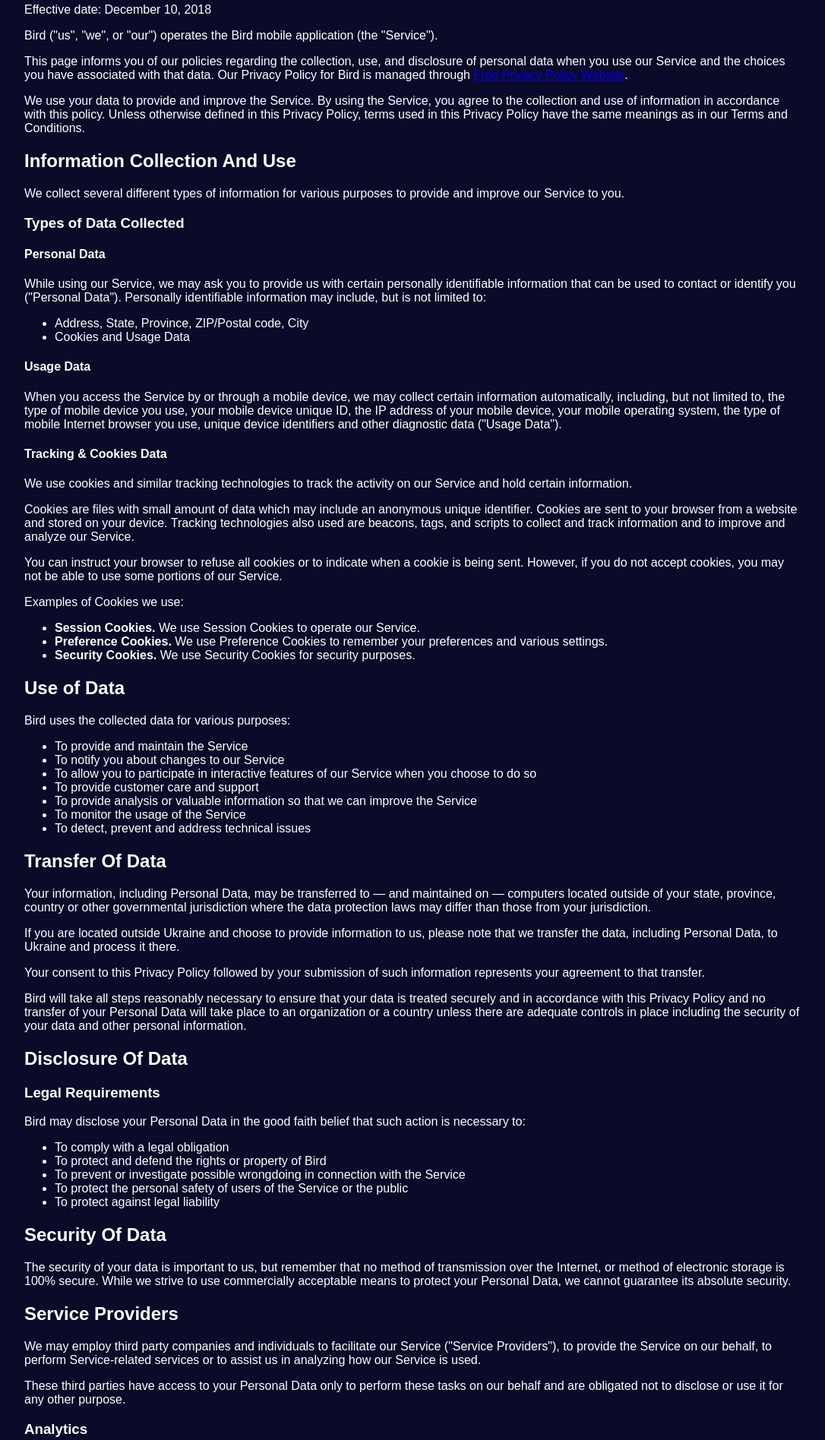
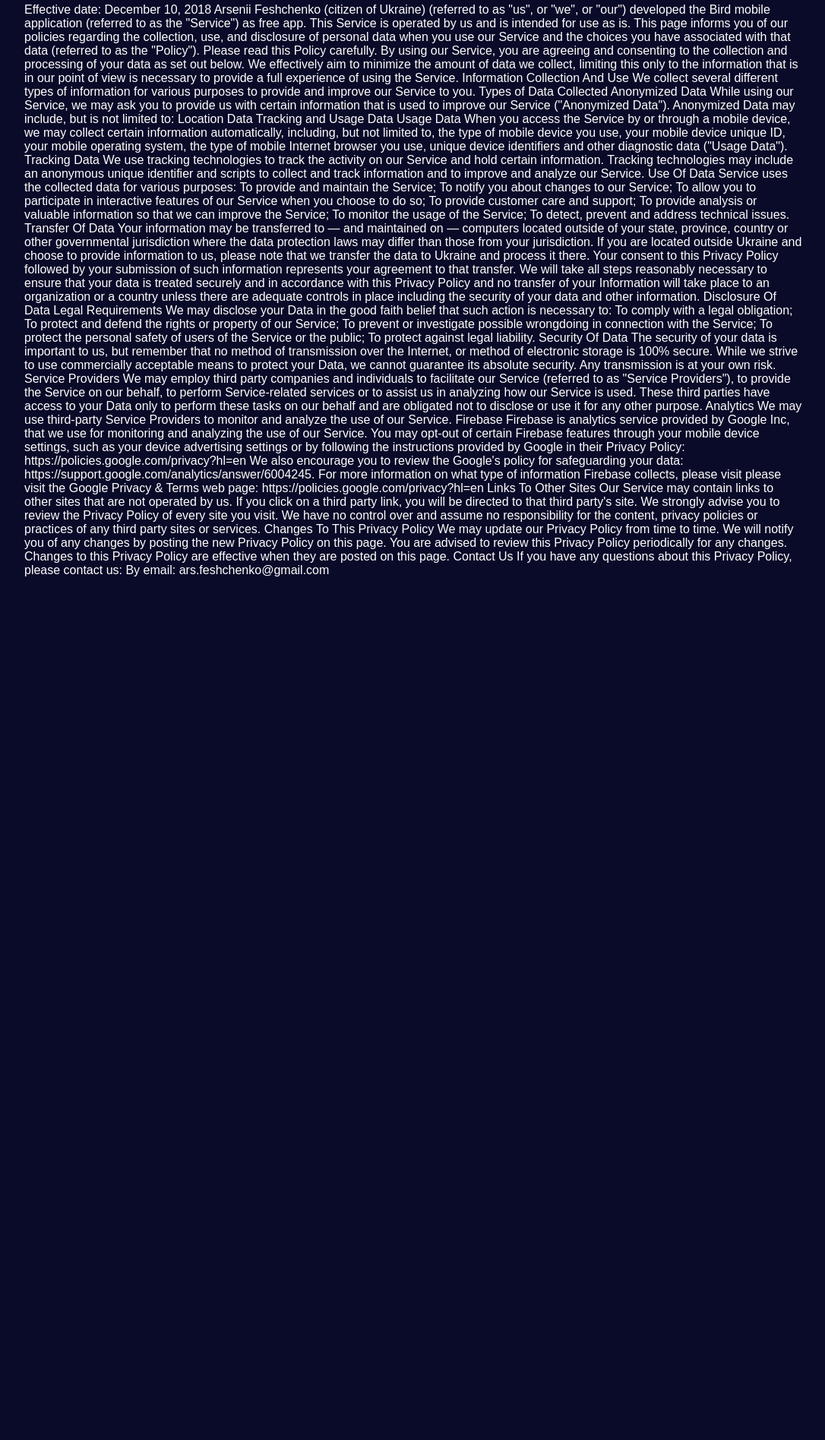
Before and after one commit to arsfeshchenko/arsfeshchenko.github.io, a plain HTML site: page index.html in a window 1280 px wide. Shown: the part 398-2294 px from the top of the page at 76% size, without its empty margins (96-1182 px from the left). After the commit the page ends 1234 px from the top, so only its background shows below. Drawn offline with Linux system fonts and the light colour scheme.

Commit message:
Privacy Policy updated

```diff
--- a/index.html
+++ b/index.html
@@ -44,117 +44,82 @@
                 <h1>Bird Privacy Policy</h1>
 
 
-                <p>Effective date: December 10, 2018</p>
+<p>Effective date: December 10, 2018
+
+Arsenii Feshchenko (citizen of Ukraine) (referred to as "us", or "we", or "our") developed the Bird mobile application (referred to as the "Service") as free app. This Service is operated by us and is intended for use as is.
+This page informs you of our policies regarding the collection, use, and disclosure of personal data when you use our Service and the choices you have associated with that data (referred to as the "Policy"). Please read this Policy carefully. By using our Service, you are agreeing and consenting to the collection and processing of your data as set out below.
+We effectively aim to minimize the amount of data we collect, limiting this only to the information that is in our point of view is necessary to provide a full experience of using the Service.
+
+Information Collection And Use
+We collect several different types of information for various purposes to provide and improve our Service to you.
+Types of Data Collected
+Anonymized Data
+While using our Service, we may ask you to provide us with certain information that is used to improve our Service ("Anonymized  Data"). Anonymized  Data may include, but is not limited to:
+Location Data
+Tracking and Usage Data
+
+Usage Data
+When you access the Service by or through a mobile device, we may collect certain information automatically, including, but not limited to, the type of mobile device you use, your mobile device unique ID, your mobile operating system, the type of mobile Internet browser you use, unique device identifiers and other diagnostic data ("Usage Data").
+
+Tracking Data
+We use tracking technologies to track the activity on our Service and hold certain information.
+Tracking technologies may include an anonymous unique identifier and scripts to collect and track information and to improve and analyze our Service.
+
+Use Of Data
+Service uses the collected data for various purposes:
+To provide and maintain the Service;
+To notify you about changes to our Service;
+To allow you to participate in interactive features of our Service when you choose to do so;
+To provide customer care and support;
+To provide analysis or valuable information so that we can improve the Service;
+To monitor the usage of the Service;
+To detect, prevent and address technical issues.
+
+Transfer Of Data
+Your information may be transferred to — and maintained on — computers located outside of your state, province, country or other governmental jurisdiction where the data protection laws may differ than those from your jurisdiction.
+If you are located outside Ukraine and choose to provide information to us, please note that we transfer the data to Ukraine and process it there.
+Your consent to this Privacy Policy followed by your submission of such information represents your agreement to that transfer.
+We will take all steps reasonably necessary to ensure that your data is treated securely and in accordance with this Privacy Policy and no transfer of your Information will take place to an organization or a country unless there are adequate controls in place including the security of your data and other information.
+
+Disclosure Of Data
+Legal Requirements
+We may disclose your Data in the good faith belief that such action is necessary to:
+To comply with a legal obligation;
+To protect and defend the rights or property of our Service;
+To prevent or investigate possible wrongdoing in connection with the Service;
+To protect the personal safety of users of the Service or the public;
+To protect against legal liability.
+
+Security Of Data
+The security of your data is important to us, but remember that no method of transmission over the Internet, or method of electronic storage is 100% secure. While we strive to use commercially acceptable means to protect your Data, we cannot guarantee its absolute security. Any transmission is at your own risk.
+
+Service Providers
+We may employ third party companies and individuals to facilitate our Service (referred to as "Service Providers"), to provide the Service on our behalf, to perform Service-related services or to assist us in analyzing how our Service is used.
+These third parties have access to your Data only to perform these tasks on our behalf and are obligated not to disclose or use it for any other purpose.
+
+Analytics
+We may use third-party Service Providers to monitor and analyze the use of our Service.
+
+Firebase
+Firebase is analytics service provided by Google Inc, that we use for monitoring and analyzing the use of our Service.
+You may opt-out of certain Firebase features through your mobile device settings, such as your device advertising settings or by following the instructions provided by Google in their Privacy Policy: https://policies.google.com/privacy?hl=en
+We also encourage you to review the Google's policy for safeguarding your data: https://support.google.com/analytics/answer/6004245. For more information on what type of information Firebase collects, please visit please visit the Google Privacy & Terms web page: https://policies.google.com/privacy?hl=en
+
+Links To Other Sites
+Our Service may contain links to other sites that are not operated by us. If you click on a third party link, you will be directed to that third party's site. We strongly advise you to review the Privacy Policy of every site you visit.
+We have no control over and assume no responsibility for the content, privacy policies or practices of any third party sites or services.
+
+Changes To This Privacy Policy
+We may update our Privacy Policy from time to time. We will notify you of any changes by posting the new Privacy Policy on this page.
+You are advised to review this Privacy Policy periodically for any changes. Changes to this Privacy Policy are effective when they are posted on this page.
+
+Contact Us
+If you have any questions about this Privacy Policy, please contact us:
+By email: ars.feshchenko@gmail.com </p>
 
 
-                <p>Bird ("us", "we", or "our") operates the Bird mobile application (the "Service").</p>
 
-                <p>This page informs you of our policies regarding the collection, use, and disclosure of personal data when you use our Service and the choices you have associated with that data. Our Privacy Policy  for Bird is managed through <a href="https://www.freeprivacypolicy.com/free-privacy-policy-generator.php">Free Privacy Policy Website</a>.</p>
-
-                <p>We use your data to provide and improve the Service. By using the Service, you agree to the collection and use of information in accordance with this policy. Unless otherwise defined in this Privacy Policy, terms used in this Privacy Policy have the same meanings as in our Terms and Conditions.</p>
-
-
-                <h2>Information Collection And Use</h2>
-
-                <p>We collect several different types of information for various purposes to provide and improve our Service to you.</p>
-
-                <h3>Types of Data Collected</h3>
-
-                <h4>Personal Data</h4>
-
-                <p>While using our Service, we may ask you to provide us with certain personally identifiable information that can be used to contact or identify you ("Personal Data"). Personally identifiable information may include, but is not limited to:</p>
-
-                <ul>
-                  <li>Address, State, Province, ZIP/Postal code, City</li><li>Cookies and Usage Data</li>
-                </ul>
-
-                <h4>Usage Data</h4>
-
-                <p>When you access the Service by or through a mobile device, we may collect certain information automatically, including, but not limited to, the type of mobile device you use, your mobile device unique ID, the IP address of your mobile device, your mobile operating system, the type of mobile Internet browser you use, unique device identifiers and other diagnostic data ("Usage Data").</p>
-
-                <h4>Tracking &amp; Cookies Data</h4>
-                <p>We use cookies and similar tracking technologies to track the activity on our Service and hold certain information.</p>
-                <p>Cookies are files with small amount of data which may include an anonymous unique identifier. Cookies are sent to your browser from a website and stored on your device. Tracking technologies also used are beacons, tags, and scripts to collect and track information and to improve and analyze our Service.</p>
-                <p>You can instruct your browser to refuse all cookies or to indicate when a cookie is being sent. However, if you do not accept cookies, you may not be able to use some portions of our Service.</p>
-                <p>Examples of Cookies we use:</p>
-                <ul>
-                  <li><strong>Session Cookies.</strong> We use Session Cookies to operate our Service.</li>
-                  <li><strong>Preference Cookies.</strong> We use Preference Cookies to remember your preferences and various settings.</li>
-                  <li><strong>Security Cookies.</strong> We use Security Cookies for security purposes.</li>
-                </ul>
-
-                <h2>Use of Data</h2>
-
-                <p>Bird uses the collected data for various purposes:</p>
-                <ul>
-                  <li>To provide and maintain the Service</li>
-                  <li>To notify you about changes to our Service</li>
-                  <li>To allow you to participate in interactive features of our Service when you choose to do so</li>
-                  <li>To provide customer care and support</li>
-                  <li>To provide analysis or valuable information so that we can improve the Service</li>
-                  <li>To monitor the usage of the Service</li>
-                  <li>To detect, prevent and address technical issues</li>
-                </ul>
-
-                <h2>Transfer Of Data</h2>
-                <p>Your information, including Personal Data, may be transferred to — and maintained on — computers located outside of your state, province, country or other governmental jurisdiction where the data protection laws may differ than those from your jurisdiction.</p>
-                <p>If you are located outside Ukraine and choose to provide information to us, please note that we transfer the data, including Personal Data, to Ukraine and process it there.</p>
-                <p>Your consent to this Privacy Policy followed by your submission of such information represents your agreement to that transfer.</p>
-                <p>Bird will take all steps reasonably necessary to ensure that your data is treated securely and in accordance with this Privacy Policy and no transfer of your Personal Data will take place to an organization or a country unless there are adequate controls in place including the security of your data and other personal information.</p>
-
-                <h2>Disclosure Of Data</h2>
-
-                <h3>Legal Requirements</h3>
-                <p>Bird may disclose your Personal Data in the good faith belief that such action is necessary to:</p>
-                <ul>
-                  <li>To comply with a legal obligation</li>
-                  <li>To protect and defend the rights or property of Bird</li>
-                  <li>To prevent or investigate possible wrongdoing in connection with the Service</li>
-                  <li>To protect the personal safety of users of the Service or the public</li>
-                  <li>To protect against legal liability</li>
-                </ul>
-
-                <h2>Security Of Data</h2>
-                <p>The security of your data is important to us, but remember that no method of transmission over the Internet, or method of electronic storage is 100% secure. While we strive to use commercially acceptable means to protect your Personal Data, we cannot guarantee its absolute security.</p>
-
-                <h2>Service Providers</h2>
-                <p>We may employ third party companies and individuals to facilitate our Service ("Service Providers"), to provide the Service on our behalf, to perform Service-related services or to assist us in analyzing how our Service is used.</p>
-                <p>These third parties have access to your Personal Data only to perform these tasks on our behalf and are obligated not to disclose or use it for any other purpose.</p>
-
-                <h3>Analytics</h3>
-                <p>We may use third-party Service Providers to monitor and analyze the use of our Service.</p>
-                <ul>
-                  <li>
-                    <p><strong>Firebase</strong></p>
-                    <p>Firebase is analytics service provided by Google Inc.</p>
-                    <p>You may opt-out of certain Firebase features through your mobile device settings, such as your device advertising settings or by following the instructions provided by Google in their Privacy Policy: <a href="https://policies.google.com/privacy?hl=en">https://policies.google.com/privacy?hl=en</a></p>
-                    <p>We also encourage you to review the Google's policy for safeguarding your data: <a href="https://support.google.com/analytics/answer/6004245">https://support.google.com/analytics/answer/6004245</a>. For more information on what type of information Firebase collects, please visit please visit the Google Privacy &amp; Terms web page: <a href="https://policies.google.com/privacy?hl=en">https://policies.google.com/privacy?hl=en</a></p>
-                  </li>
-                </ul>
-
-
-                <h2>Links To Other Sites</h2>
-                <p>Our Service may contain links to other sites that are not operated by us. If you click on a third party link, you will be directed to that third party's site. We strongly advise you to review the Privacy Policy of every site you visit.</p>
-                <p>We have no control over and assume no responsibility for the content, privacy policies or practices of any third party sites or services.</p>
-
-
-                <h2>Children's Privacy</h2>
-                <p>Our Service does not address anyone under the age of 18 ("Children").</p>
-                <p>We do not knowingly collect personally identifiable information from anyone under the age of 18. If you are a parent or guardian and you are aware that your Children has provided us with Personal Data, please contact us. If we become aware that we have collected Personal Data from children without verification of parental consent, we take steps to remove that information from our servers.</p>
-
-
-                <h2>Changes To This Privacy Policy</h2>
-                <p>We may update our Privacy Policy from time to time. We will notify you of any changes by posting the new Privacy Policy on this page.</p>
-                <p>We will let you know via email and/or a prominent notice on our Service, prior to the change becoming effective and update the "effective date" at the top of this Privacy Policy.</p>
-                <p>You are advised to review this Privacy Policy periodically for any changes. Changes to this Privacy Policy are effective when they are posted on this page.</p>
-
-
-                <h2>Contact Us</h2>
-                <p>If you have any questions about this Privacy Policy, please contact us:</p>
-                <ul>
-                  <li>By email: ars.feshchenko@gmail.com</li>
-
-                </ul>                            </div>
+              </div>
 
               </div>
             </div>
--- a/style.css
+++ b/style.css
@@ -3,6 +3,10 @@
 body {
   background: #0A0A29;
   font-family: "Arial", sans-serif;
+  color: white;
+}
+
+a {
   color: white;
 }
 
```
